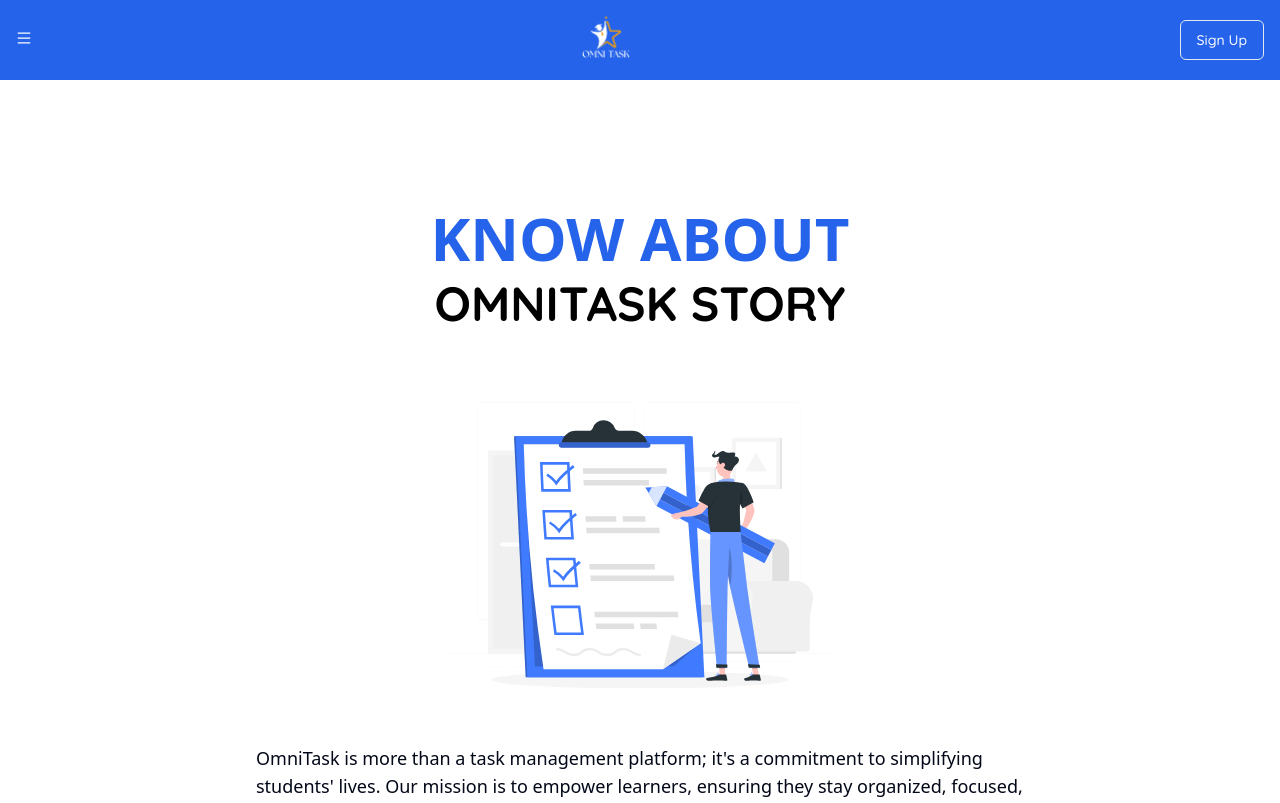
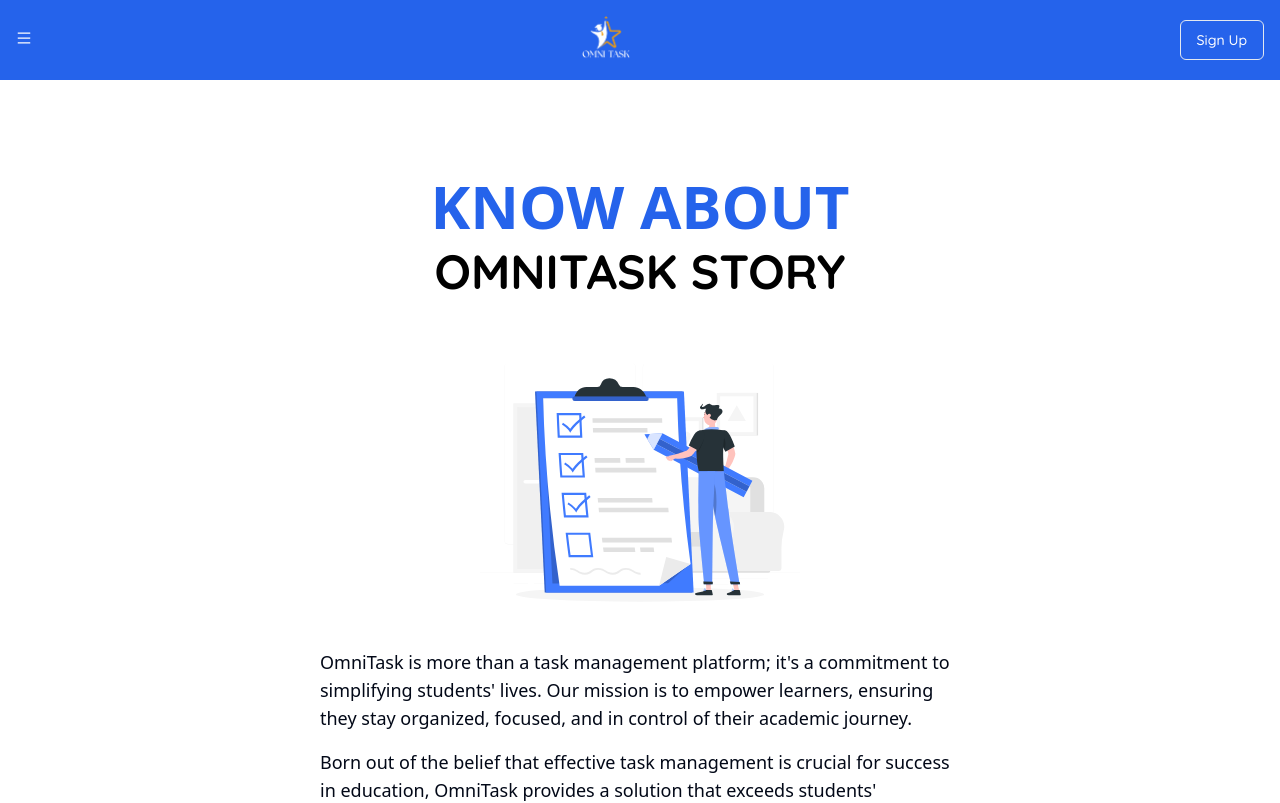
Before and after one commit to coderomayer/OmniTask, a React (Vite) app: page /about in a window 1280 px wide. Shown: the top 803 px of the page. Built offline with nearby package versions, Linux system fonts and the light colour scheme; no server answers.

Commit message:
Padding fix

```diff
--- a/src/Pages/About.jsx
+++ b/src/Pages/About.jsx
@@ -6,8 +6,8 @@
 
   return (
 
-    <div className="min-h-screen p-8 mdLp-24 max-w-4xl mx-auto">
-      <div className="container mx-auto py-24">
+    <div className="min-h-screen p-8 md:p-24 max-w-4xl mx-auto">
+      <div className="container mx-auto ">
         <h1 className="text-4xl md:text-6xl font-bold mb-8 text-center uppercase font-Josefin Sans text-blue-600">
           Know About <br /> <span className='font-Quicksand text-3xl md:text-5xl text-black'>OmniTask Story</span>
         </h1>
```
